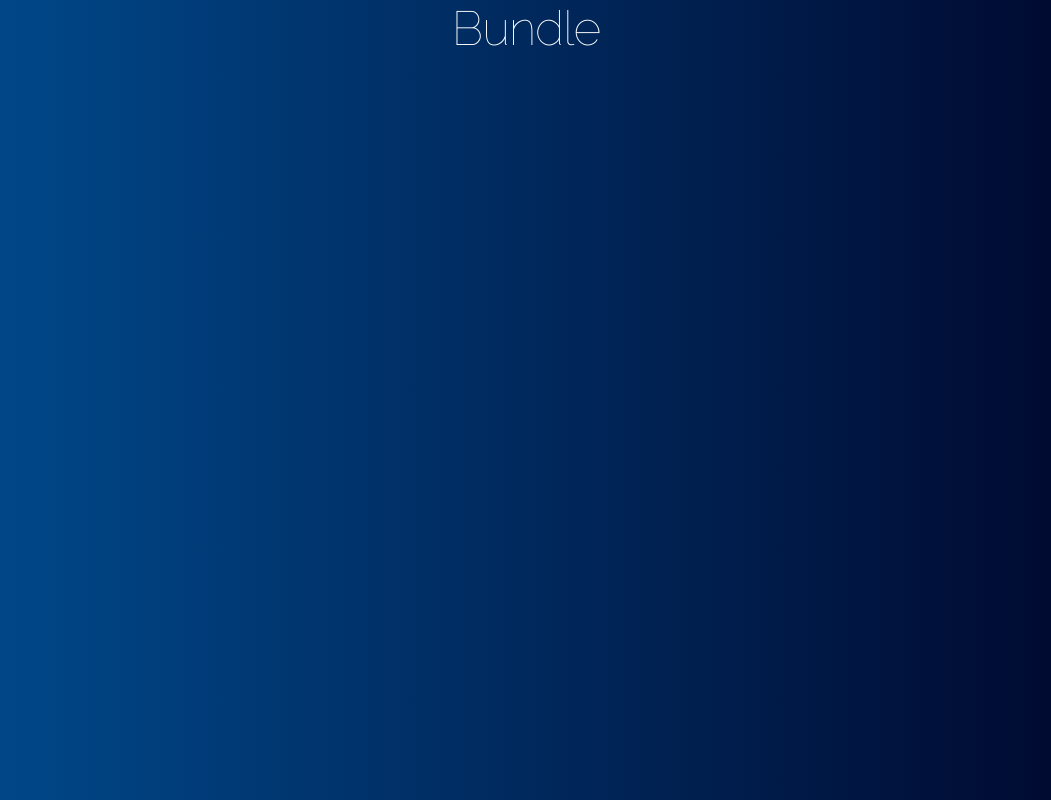
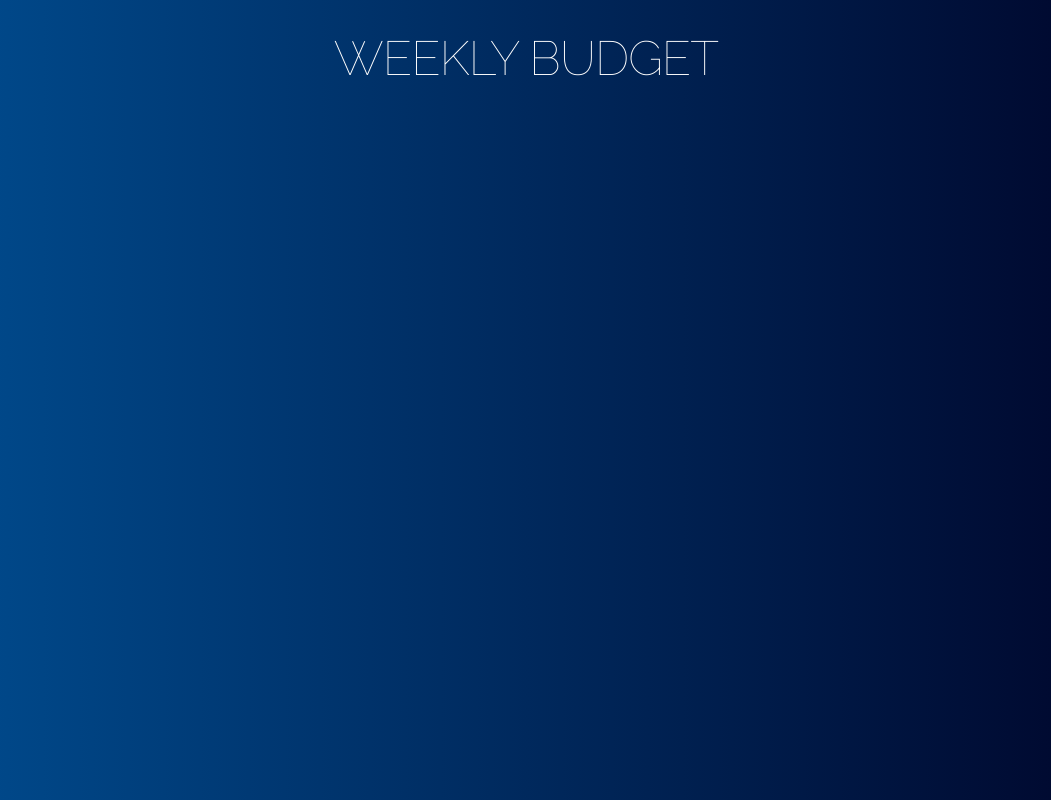
Before and after one commit to elenapiaggio/my-budget-app, a React (Create React App) app: page / in a window 1280 px wide. Shown: the whole page, without its empty margins (114-1165 px from the left). Built offline with nearby package versions, Linux system fonts and the light colour scheme.

Commit message:
ADD title in app component

```diff
--- a/src/App.js
+++ b/src/App.js
@@ -2,8 +2,10 @@ import React from 'react';
 
 function App() {
   return (
-    <div>
-      <h1>Bundle</h1>
+    <div className='container'>
+      <header>
+        <h1>WEEKLY BUDGET</h1>
+      </header>
     </div>
   );
 }
```
